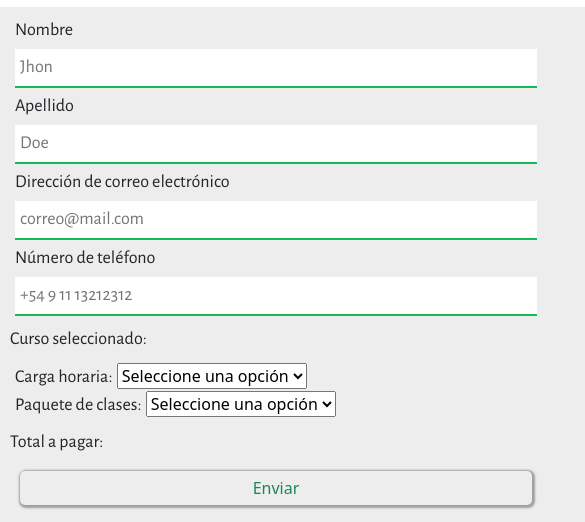
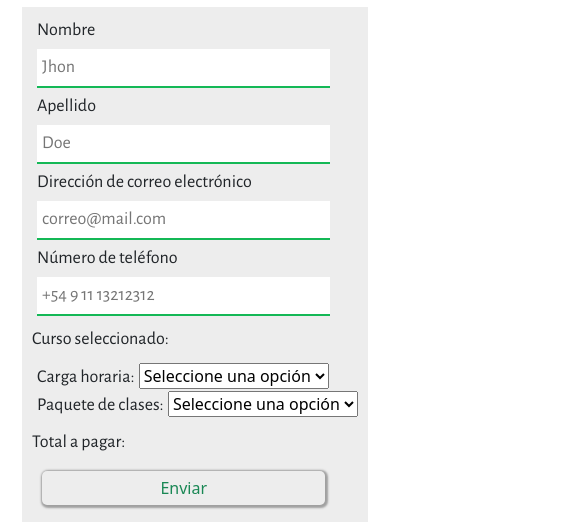
Before and after one commit to Daniela-Iuorio/JS_2024_Iuorio_PF, a plain HTML site: page pages/contacto.html in a window 390 px wide. Shown: the part 250-772 px from the top of the page, 585 px wide, since content can reach past the window. Drawn offline with nearby package versions, Linux system fonts and the light colour scheme.

Commit message:
modifico media queries

```diff
--- a/css/style.css
+++ b/css/style.css
@@ -300,9 +300,9 @@ footer {
     align-items: center; } }
 
 @media (max-width: 600px) {
-  .contact .contact-form {
+  .contact .contact-content .contact-form {
     width: auto; }
-    .contact .contact-form .form-item .contact_button {
+    .contact .contact-content .contact-form .form-item .contact_button {
       display: block; } }
 
 @media (min-width: 601px) {
--- a/scss/sections/_contacto.scss
+++ b/scss/sections/_contacto.scss
@@ -102,13 +102,15 @@
 
 @media (max-width: 600px) {
     .contact {
-        .contact-form {
-            width: auto;
+        .contact-content {
+            .contact-form {
+                width: auto;
 
-            .form-item {
+                .form-item {
 
-                .contact_button {
-                    display: block;
+                    .contact_button {
+                        display: block;
+                    }
                 }
             }
         }
```
